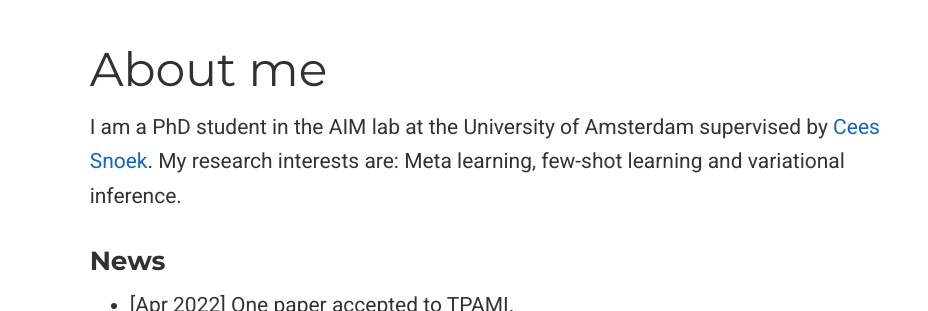
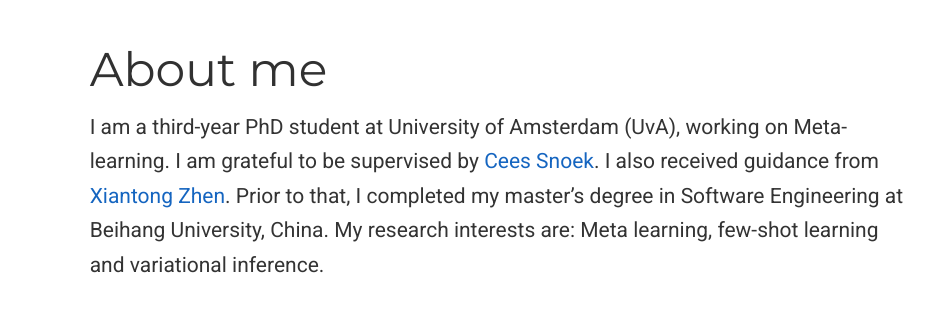
Before and after one commit to YingjunDu/YingjunDu.github.io, a plain HTML site: page index.html in a window 1280 px wide. Shown: the part 101-412 px from the top of the page, 352-1280 px from the left. Drawn offline with nearby package versions, Linux system fonts and the light colour scheme; some icons are missing.

Commit message:
about me

```diff
--- a/index.html
+++ b/index.html
@@ -828,8 +828,8 @@
     <h1>About me</h1>
 
     <div class="article-style">
-      <p>I am a PhD student in the AIM lab at the University of Amsterdam supervised by <a href="https://www.ceessnoek.info/index.php/biography/" target="_blank" rel="noopener">Cees Snoek</a>. My research interests are: Meta learning, few-shot learning and variational inference.</p>
-<!-- <p>Prior to that, I completed my master&rsquo;s degree in physics at Heidelberg University. During this time, I worked on generative models for (controlled) video synthesis under the supervision of <a href="https://www.cs.ryerson.ca/kosta/" target="_blank" rel="noopener">Kosta Derpanis</a> and <a href="https://hci.iwr.uni-heidelberg.de/people/bommer" target="_blank" rel="noopener">Björn Ommer</a>. I also completed an internship at AWS AI focussing on contrastive video representation learning.</p> -->
+      <p>I am a third-year PhD student at University of Amsterdam (UvA), working on Meta-learning. I am grateful to be supervised by  <a href="https://www.ceessnoek.info/index.php/biography/" target="_blank" rel="noopener">Cees Snoek</a>.  I also received guidance from  <a href="https://scholar.google.ca/citations?user=DnBb3e0AAAAJ&hl=en" target="_blank" rel="noopener">Xiantong Zhen</a>. Prior to that, I completed my master&rsquo;s degree in Software Engineering at Beihang University, China.  My research interests are: Meta learning, few-shot learning and variational inference.</p>
+
 <h3 id="news">News</h3>
 <ul>
 <li>[Apr 2022] One paper accepted to TPAMI.</li>
```
